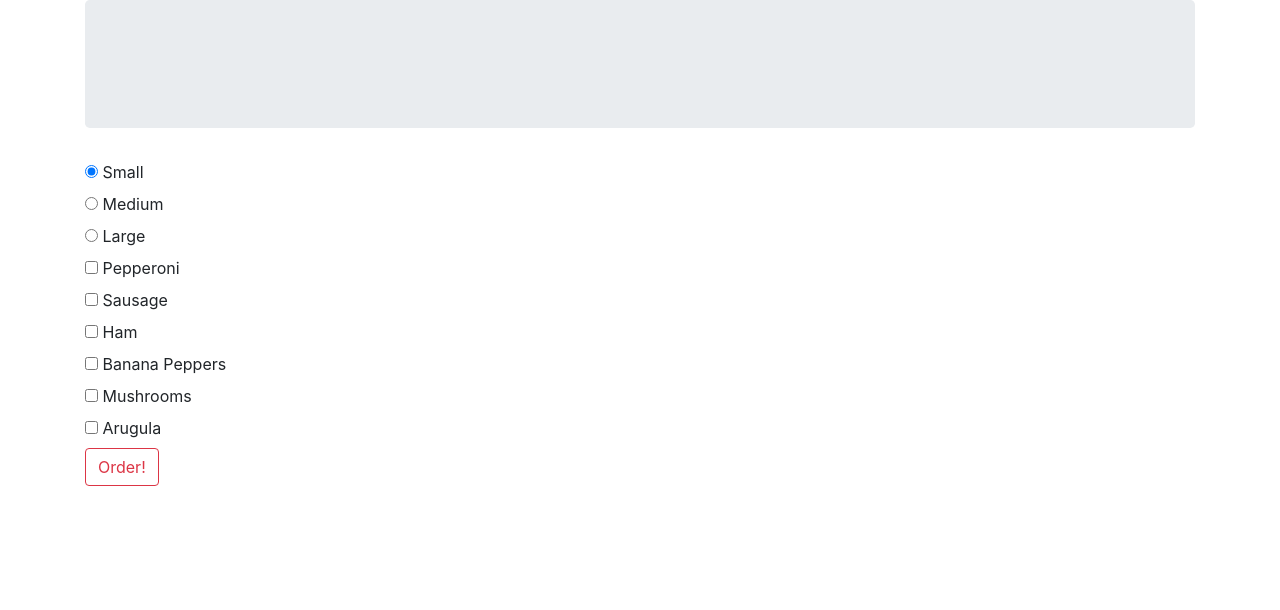
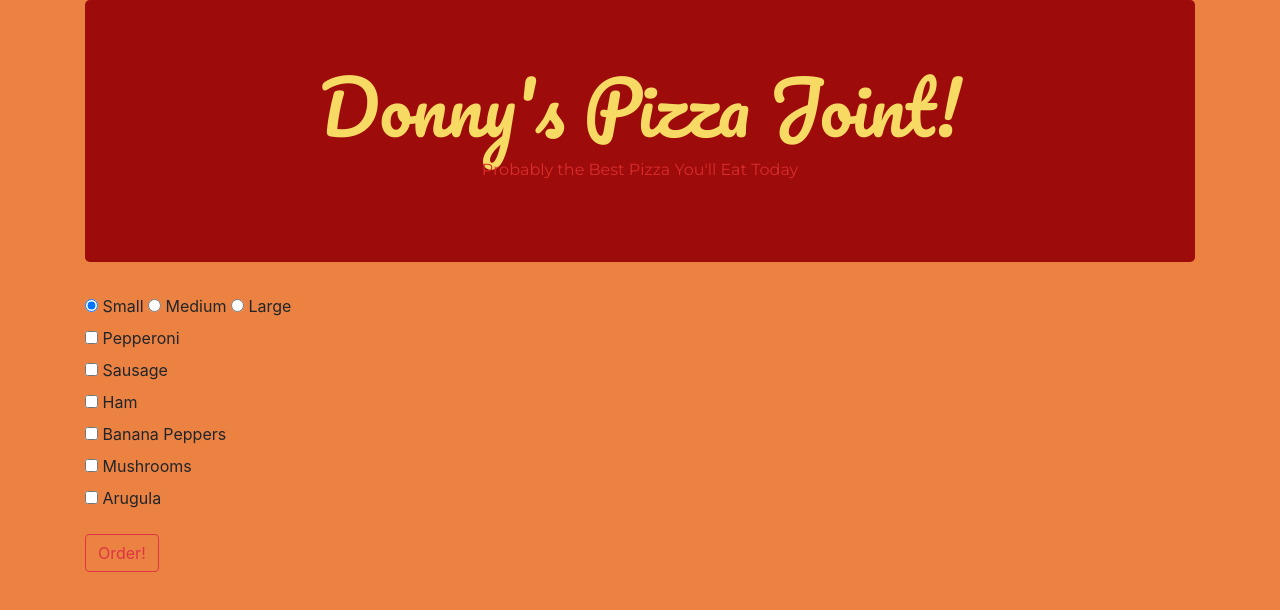
Before and after one commit to donnymays/donnys-pizza-joint, a plain HTML site: page index.html in a window 1280 px wide. Drawn offline with nearby package versions, Linux system fonts and the light colour scheme.

Commit message:
begin styling with css

```diff
--- a/css/styles.css
+++ b/css/styles.css
@@ -0,0 +1,19 @@
+body {
+  background-color: #eb8242;
+}
+
+.jumbotron {
+  background-color: #9d0b0b;
+  text-align: center;
+}
+
+h1 {
+  font-family: "Pacifico";
+  font-size: 72px;
+  color: #f6da63;
+}
+
+p {
+  font-family: "Montserrat";
+  color: #da2d2d;
+}
--- a/index.html
+++ b/index.html
@@ -4,6 +4,7 @@
   <title>Donny's Pizza Joint</title>
   <link href="css/bootstrap.css" rel="stylesheet" type="text/css">
   <link href="css/styles.css" rel="stylesheet" type="text/css">
+  <link href="https://fonts.googleapis.com/css2?family=Montserrat&family=Pacifico&display=swap" rel="stylesheet">
   <script src="js/jquery-3.5.1.js"></script>
   <script src="https://cdn.jsdelivr.net/npm/popper.js@1.16.1/dist/umd/popper.min.js" integrity="sha384-9/reFTGAW83EW2RDu2S0VKaIzap3H66lZH81PoYlFhbGU+6BZp6G7niu735Sk7lN" crossorigin="anonymous"></script>
   <script src="https://stackpath.bootstrapcdn.com/bootstrap/4.5.2/js/bootstrap.min.js" integrity="sha384-B4gt1jrGC7Jh4AgTPSdUtOBvfO8shuf57BaghqFfPlYxofvL8/KUEfYiJOMMV+rV" crossorigin="anonymous"></script>
@@ -13,29 +14,25 @@
 <body>
 <div class="container">
   <div class = "jumbotron">
-
+    <h1>Donny's Pizza Joint!</h1>
+    <p>Probably the Best Pizza You'll Eat Today</p>
   </div>
   <form id="pizzaForm">
     <div class="form-group">
-      <div class="radio">
-        <label>
+        <label class="radio-inline">
           <input type="radio" name="size" value="12" checked>
           Small
         </label>
-      </div>
-      <div class="radio">
-        <label>
+
+        <label class="radio-inline">
           <input type="radio" name="size" value="16">
           Medium
         </label>
-      </div>
-      <div class="radio">
-        <label>
+        <label class="radio-inline">
           <input type="radio" name="size" value="20">
           Large
-        </label>
-      </div>
-      <div>
+        </label><br>
+
         <input type="checkbox" id="pepperoni" name="toppings" value="3">
         <label for="pepperoni">Pepperoni</label><br>
         <input type="checkbox" id="sausage" name="toppings" value="3">
```
